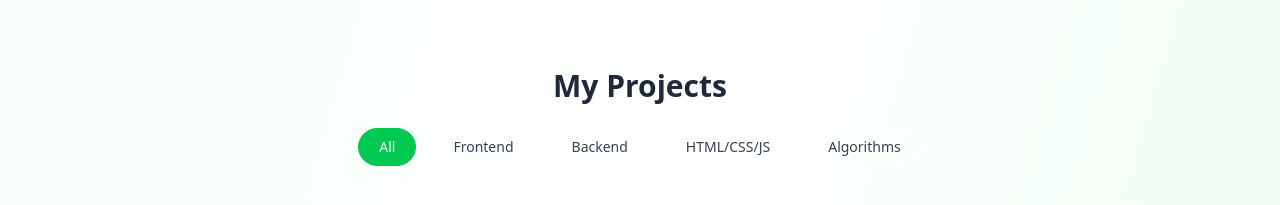
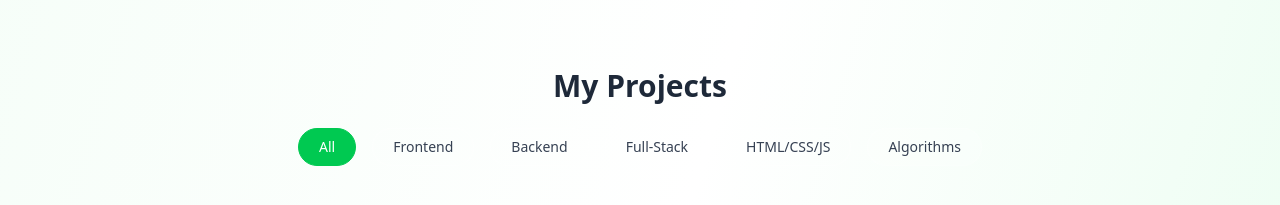
Before and after one commit to Muhammad-Devel/my-site, a React (Vite) app: page / in a window 1280 px wide. Shown: the part 1840-2045 px from the top of the page. Built offline with nearby package versions, Linux system fonts and the light colour scheme; grey boxes are pictures that could not be loaded.

Commit message:
Add 'Full-Stack' category to projects

```diff
--- a/src/components/ProjectsSection.jsx
+++ b/src/components/ProjectsSection.jsx
@@ -103,7 +103,7 @@ export default function ProjectsSection() {
     },
   ];
 
-  const categories = ["All", "Frontend", "Backend", "HTML/CSS/JS", "Algorithms"];
+  const categories = ["All", "Frontend", "Backend", "Full-Stack", "HTML/CSS/JS", "Algorithms"];
   const filteredProjects =
     activeCategory === "All"
       ? projects
```
